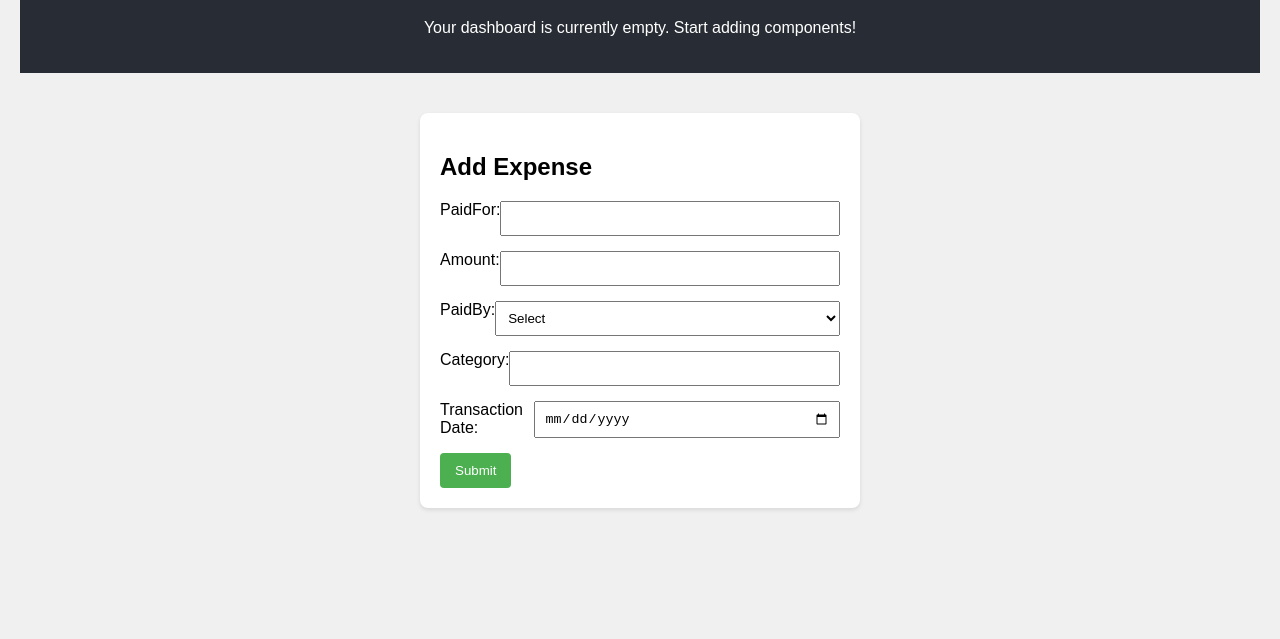
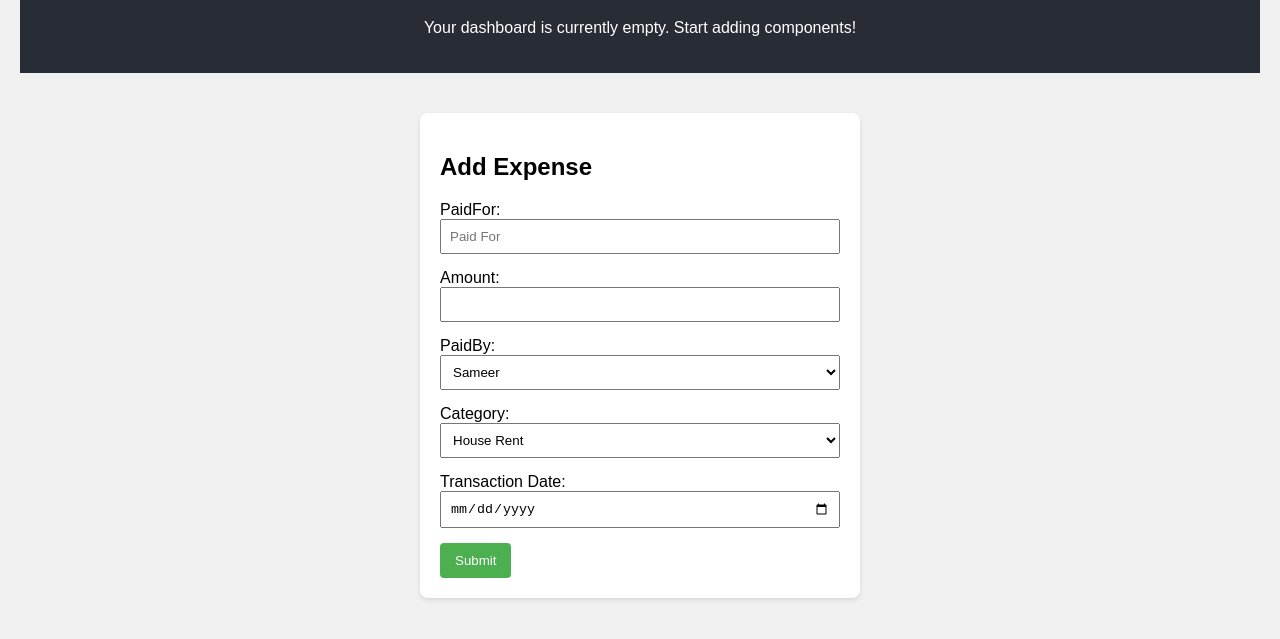
Before and after one commit to dk2547/expense-tracker-FE, a React app: page / in a window 1280 px wide. Shown: the part 101-740 px from the top of the page. Built offline with nearby package versions, Linux system fonts and the light colour scheme.

Commit message:
form fix

```diff
--- /dev/null
+++ b/src/components/ExpensePage.js
@@ -0,0 +1,150 @@
+import React, { useState, useEffect } from 'react';
+export default function ExpensePage() {
+    const [formData, setFormData] = useState({
+      paidFor: '',
+      amount: '',
+      paidBy: 'Sameer',
+      category: 'House Rent',
+      transactionDate: '',
+      customCategory: ''
+    });
+
+    const userList = [
+        'Sameer',
+        'Akriti'
+    ]
+
+    const [categoryList, setCategoryList] = useState([]);
+    const [showCustomCategory, setCustomCategory] = useState(false)
+
+    useEffect(() => {
+        getCategoryList()
+    }, [])
+
+    const getCategoryList=()=>{
+        setCategoryList(
+            [
+                'House Rent',
+'Outside Food',
+'Clothing',
+'Electricity/DTH/BroadBand',
+'maid',
+'Groceries',
+'Vegitables and Fruits',
+'Others',
+'Milk',
+'Mobile',
+'Water',
+'Other Transport',
+'Doctor/ medicines',
+'Entertainment/ hobbies',
+'Travel',
+'Personal growth',
+'Electronics',
+'Gift',
+'Personal Care',
+'kitto donation',
+'other'
+            ]
+        )
+    }
+
+    const handleChange = (e) => {
+        debugger
+
+      const { name, value } = e.target;
+      if(name ==='category' && value ==='other'){
+        setCustomCategory(true);
+    } else{
+        setCustomCategory(false);
+    }
+      setFormData({ ...formData, [name]: value });
+    };
+
+
+
+    const handleSubmit = async (e) => {
+      e.preventDefault();
+      const expenseData = preparePayload();
+
+      try {
+        const response = await fetch('https://expense-tracker-backend-po7m.onrender.com/expense', {
+          method: 'POST',
+          headers: {
+            'Content-Type': 'application/json',
+          },
+          body: JSON.stringify(expenseData),
+        });
+        if (response.ok) {
+          alert('Expense added successfully!');
+        } else {
+          alert('Failed to add expense.');
+        }
+      } catch (error) {
+        console.error('Error:', error);
+        alert('An error occurred. Please try again.');
+      }
+    };
+
+    const preparePayload =()=>{
+        return {
+            amount:formData.amount,
+            paidBy: formData.paidBy,
+            paidFor: formData.paidFor,
+            transactionDate: formData.transactionDate || new Date().toISOString(),
+            category: formData.category === 'other'? formData.customCategory:formData.category
+          };
+    }
+
+    return (
+      <div className="ExpensePage">
+        <h2>Add Expense</h2>
+        <form onSubmit={handleSubmit}>
+          <div>
+            <label >
+              PaidFor:
+              <input placeholder="Paid For" type="text" name="paidFor" value={formData.paidFor} onChange={handleChange} required />
+            </label>
+          </div>
+          <div>
+            <label >
+              Amount:
+              <input type="number" name="amount" value={formData.amount} onChange={handleChange} required />
+            </label>
+          </div>
+          <div>
+            <label >
+              PaidBy:
+              <select name="paidBy" value={formData.paidBy} onChange={handleChange} required>
+              {userList.map(user=>{return <option  value={user}>{user}</option>})}
+                {/* <option value="Akriti">Akriti</option> */}
+              </select>
+            </label>
+          </div>
+          <div>
+            <label >
+              Category:
+              <select  name="category" value={formData.category} onChange={handleChange} required >
+              {categoryList.map(category=>{return <option value={category}>{category}</option>})}
+              </select>
+            </label>
+          </div>
+          {showCustomCategory &&
+           <div>
+           <label >
+             Custom Category:
+             <input  name="customCategory" value={formData.customCategory} onChange={handleChange} required />
+           </label>
+         </div>
+          }
+          <div>
+            <label >
+              Transaction Date:
+              <input type="date" name="transactionDate" value={formData.transactionDate} onChange={handleChange} />
+            </label>
+          </div>
+          <button type="submit">Submit</button>
+        </form>
+      </div>
+    );
+  }
--- a/src/index.css
+++ b/src/index.css
@@ -31,7 +31,7 @@ body {
 }
 
 .ExpensePage label {
-  display: flex;
+  /* display: flex; */
   justify-content: space-between;
   margin-bottom: 5px;
 }
--- a/src/index.js
+++ b/src/index.js
@@ -1,6 +1,7 @@
 import React, { useState } from 'react';
 import ReactDOM from 'react-dom/client';
 import './index.css';
+import ExpensePage from "./components/ExpensePage"
 
 function App() {
   return (
@@ -8,95 +9,13 @@ function App() {
       <header className="App-header">
         <h1>Dashboard</h1>
         <p>Your dashboard is currently empty. Start adding components!</p>
+
       </header>
     </div>
   );
 }
 
-function ExpensePage() {
-  const [formData, setFormData] = useState({
-    paidFor: '',
-    amount: '',
-    paidBy: '',
-    category: '',
-    transactionDate: ''
-  });
 
-  const handleChange = (e) => {
-    const { name, value } = e.target;
-    setFormData({ ...formData, [name]: value });
-  };
-
-  const handleSubmit = async (e) => {
-    e.preventDefault();
-    const expenseData = {
-      ...formData,
-      transactionDate: formData.transactionDate || new Date().toISOString(),
-      date: new Date().toISOString()
-    };
-
-    try {
-      const response = await fetch('http://localhost:8080/expense', {
-        method: 'POST',
-        headers: {
-          'Content-Type': 'application/json',
-        },
-        body: JSON.stringify(expenseData),
-      });
-      if (response.ok) {
-        alert('Expense added successfully!');
-      } else {
-        alert('Failed to add expense.');
-      }
-    } catch (error) {
-      console.error('Error:', error);
-      alert('An error occurred. Please try again.');
-    }
-  };
-
-  return (
-    <div className="ExpensePage">
-      <h2>Add Expense</h2>
-      <form onSubmit={handleSubmit}>
-        <div>
-          <label>
-            PaidFor:
-            <input type="text" name="paidFor" value={formData.paidFor} onChange={handleChange} required />
-          </label>
-        </div>
-        <div>
-          <label>
-            Amount:
-            <input type="number" name="amount" value={formData.amount} onChange={handleChange} required />
-          </label>
-        </div>
-        <div>
-          <label>
-            PaidBy:
-            <select name="paidBy" value={formData.paidBy} onChange={handleChange} required>
-              <option value="">Select</option>
-              <option value="Sameer">Sameer</option>
-              <option value="Akriti">Akriti</option>
-            </select>
-          </label>
-        </div>
-        <div>
-          <label>
-            Category:
-            <input type="text" name="category" value={formData.category} onChange={handleChange} required />
-          </label>
-        </div>
-        <div>
-          <label>
-            Transaction Date:
-            <input type="date" name="transactionDate" value={formData.transactionDate} onChange={handleChange} />
-          </label>
-        </div>
-        <button type="submit">Submit</button>
-      </form>
-    </div>
-  );
-}
 
 function AppWithRouting() {
   return (
```
